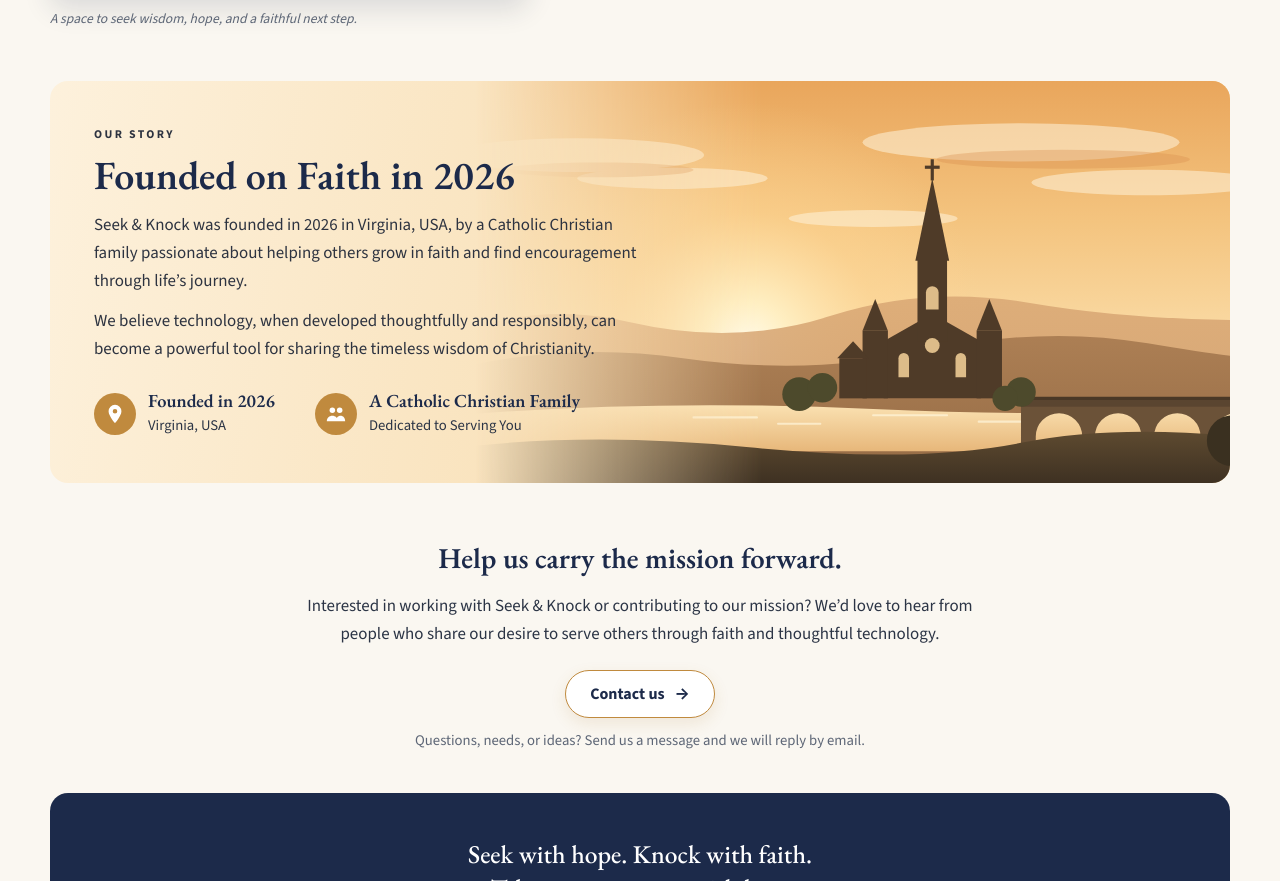
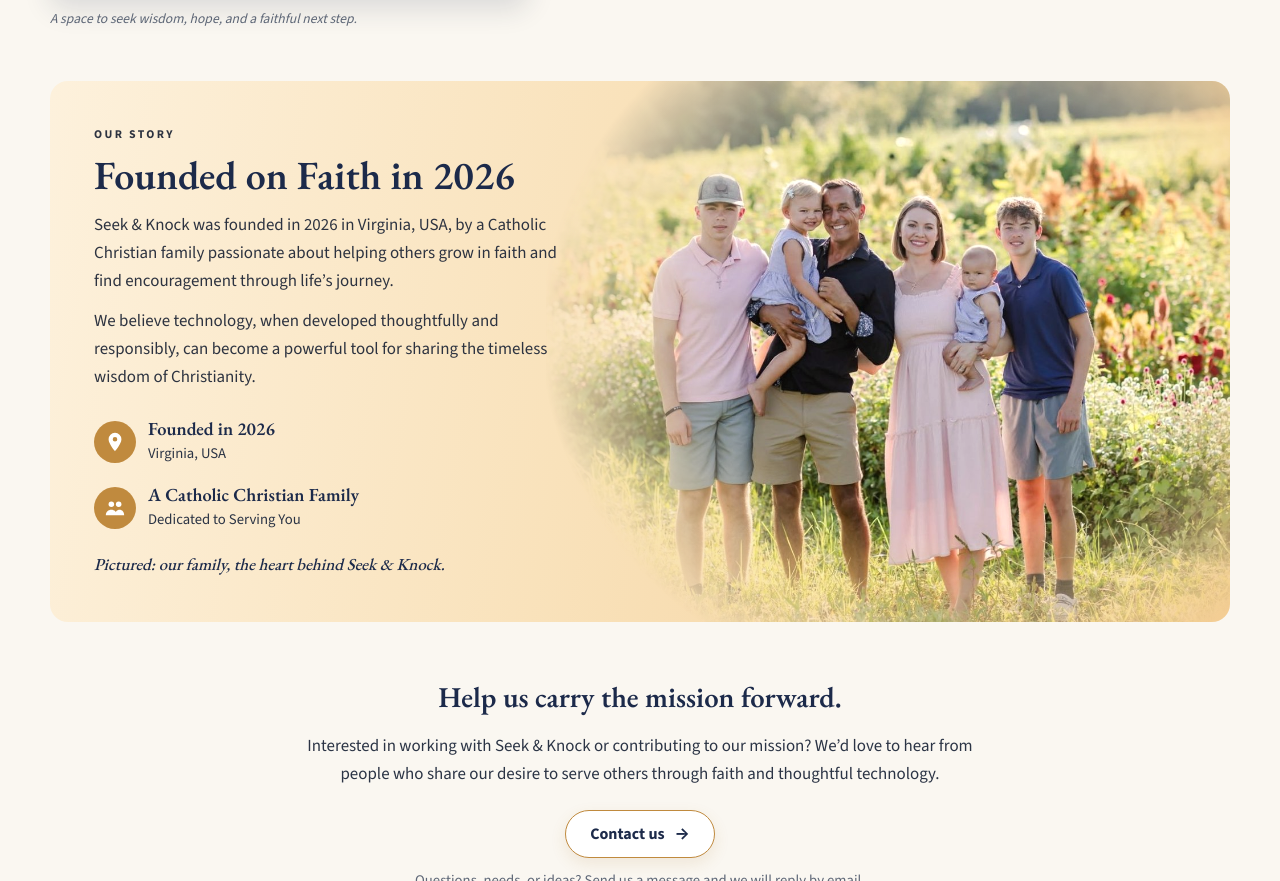
Before and after one commit to keithwasho/ask-seek-knock, a website: page public/about.html in a window 1280 px wide. Shown: the part 1969-2850 px from the top of the page. Drawn offline with nearby package versions, Linux system fonts and the light colour scheme.

Commit message:
Add files via upload

```diff
--- a/public/about.html
+++ b/public/about.html
@@ -84,11 +84,14 @@ a:focus-visible{outline:3px solid var(--gold);outline-offset:4px}
 .approach figure img{width:100%;height:auto;border-radius:14px;box-shadow:0 12px 28px rgba(28,42,74,.14)}
 .approach figcaption{font-size:.85rem;color:var(--muted);margin-top:10px;font-style:italic}
 
-/* Story: sunset scene with church and bridge on the right, fading softly behind the text (like the hero) */
-.story{position:relative;background:linear-gradient(100deg,#fdf1dc 0%,#f9e2bb 45%,#f3cd94 100%);border-radius:18px;overflow:hidden;min-height:380px}
-.story .scene{position:absolute;inset:0 0 0 auto;width:64%;height:100%;object-fit:cover;object-position:center;
-  -webkit-mask-image:linear-gradient(90deg,transparent 0,#000 38%);mask-image:linear-gradient(90deg,transparent 0,#000 38%)}
-.story .text{position:relative;padding:44px;max-width:640px}
+/* Story: the founding family's photo on the right, its edges dissolving softly into the warm band behind the text */
+.story{position:relative;background:linear-gradient(100deg,#fdf1dc 0%,#f9e2bb 45%,#f3cd94 100%);border-radius:18px;overflow:hidden;min-height:440px}
+.story .scene{position:absolute;inset:0 0 0 auto;width:58%;height:100%;object-fit:cover;object-position:center 22%;
+  filter:saturate(.92) sepia(.08) brightness(1.02);
+  -webkit-mask-image:radial-gradient(ellipse 62% 70% at 60% 46%,#000 55%,transparent 98%);
+          mask-image:radial-gradient(ellipse 62% 70% at 60% 46%,#000 55%,transparent 98%)}
+.story .family-note{margin-top:18px;font-family:var(--serif);font-style:italic;font-size:1.05rem;color:var(--navy)}
+.story .text{position:relative;padding:44px;max-width:560px}
 .story h2{font-size:clamp(1.9rem,3.4vw,2.5rem);margin:8px 0 14px}
 .story p{color:#2d3340}
 .story p+p{margin-top:12px}
@@ -129,7 +132,9 @@ footer a{color:var(--navy);font-weight:600}
   .mission{padding-block:36px}
   .cards{grid-template-columns:1fr}
   .story{min-height:0;display:flex;flex-direction:column}
-  .story .scene{position:static;order:2;width:100%;height:210px;-webkit-mask-image:linear-gradient(180deg,transparent 0,#000 35%);mask-image:linear-gradient(180deg,transparent 0,#000 35%)}
+  .story .scene{position:static;order:2;width:100%;height:300px;object-position:center 25%;
+    -webkit-mask-image:radial-gradient(ellipse 72% 70% at 50% 50%,#000 55%,transparent 100%);
+            mask-image:radial-gradient(ellipse 72% 70% at 50% 50%,#000 55%,transparent 100%)}
   .story .text{padding:30px 22px 8px}
   .btn{width:100%}
   .top .btn{width:auto;padding-inline:16px}
@@ -222,7 +227,7 @@ footer a{color:var(--navy);font-weight:600}
     </section>
 
     <section class="story" aria-labelledby="story-title">
-      <img class="scene" src="/img/about-story-church.svg" alt="A church steeple and stone arch bridge at sunset in the Virginia hills" width="800" height="380" loading="lazy">
+      <img class="scene" src="/img/about-family.jpg" alt="The family behind Seek & Knock: a mother, father, and their four children standing together in a summer flower field" width="1200" height="973" loading="lazy">
       <div class="text">
         <p class="eyebrow">Our story</p>
         <h2 id="story-title">Founded on Faith in 2026</h2>
@@ -232,6 +237,7 @@ footer a{color:var(--navy);font-weight:600}
           <div><span class="dot" aria-hidden="true"><svg viewBox="0 0 24 24" fill="currentColor"><path d="M12 2a7 7 0 0 0-7 7c0 5.2 7 13 7 13s7-7.8 7-13a7 7 0 0 0-7-7Zm0 9.5A2.5 2.5 0 1 1 12 6.5a2.5 2.5 0 0 1 0 5Z"/></svg></span><p><b>Founded in 2026</b><span>Virginia, USA</span></p></div>
           <div><span class="dot" aria-hidden="true"><svg viewBox="0 0 24 24" fill="currentColor"><circle cx="8" cy="8" r="3"/><circle cx="16" cy="8" r="3"/><path d="M2 20c0-3.6 2.7-6 6-6s6 2.4 6 6Zm10 0c0-3.6 2.2-6 5-6s5 2.4 5 6Z"/></svg></span><p><b>A Catholic Christian Family</b><span>Dedicated to Serving You</span></p></div>
         </div>
+        <p class="family-note">Pictured: our family, the heart behind Seek &amp; Knock.</p>
       </div>
     </section>
 
```
Also changed, not shown: public/index.html (+4 -1 lines), public/img/about-family.jpg (added).
